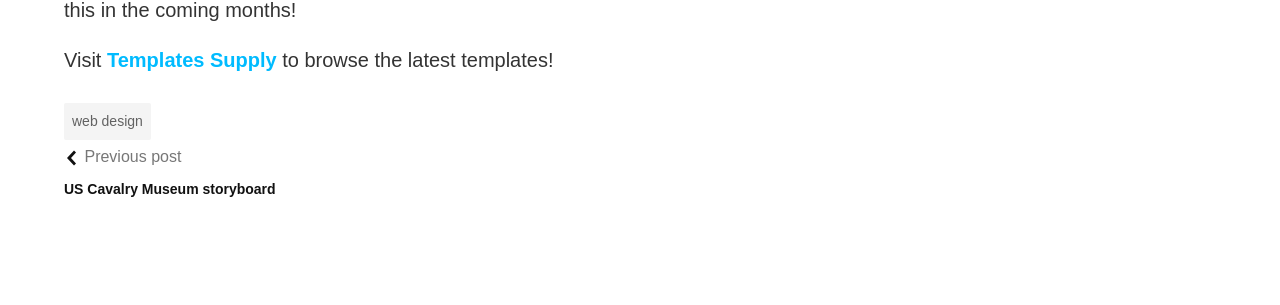
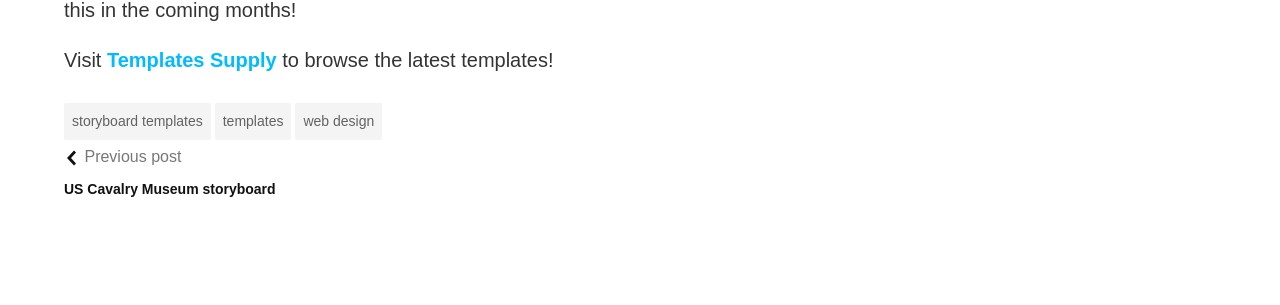
Before and after one commit to YJPL/film-storyboards, a Jekyll site: the page built from _posts/2020-03-07-launching-templates-supply.md, in a window 1280 px wide. Shown: the part 987-1292 px from the top of the page. Built offline with Jekyll 4.4.1, drawn with Linux system fonts in a browser that asks for light colours.

Commit message:
Update 2020-03-07-launching-templates-supply.md
add categories

```diff
--- a/_posts/2020-03-07-launching-templates-supply.md
+++ b/_posts/2020-03-07-launching-templates-supply.md
@@ -14,7 +14,7 @@ header:
         class: btn btn--primary helvetica
 permalink: /templates-supply/
 image:
-categories:
+categories: [storyboard templates, templates]
 tags:
   - web design
 ---
```
